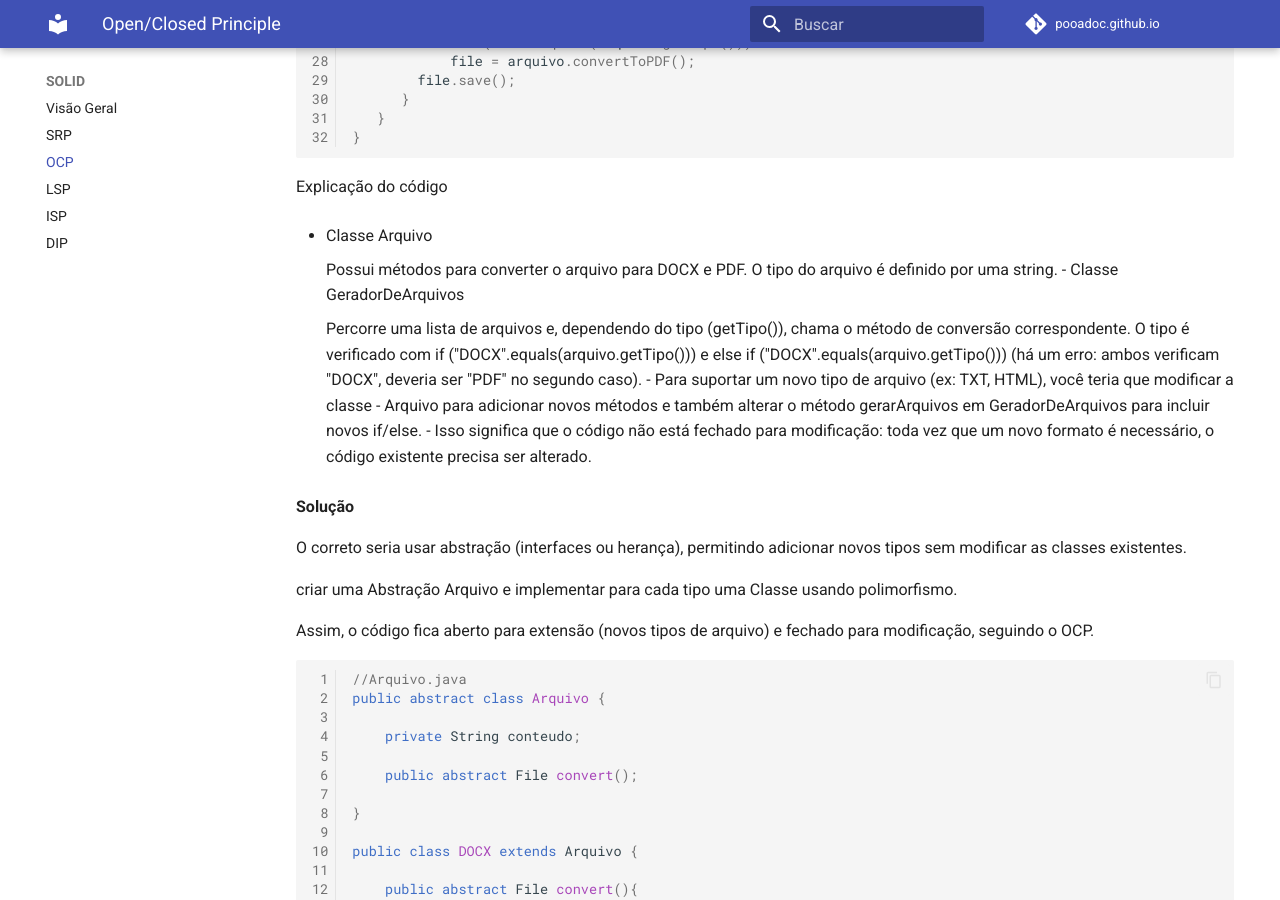
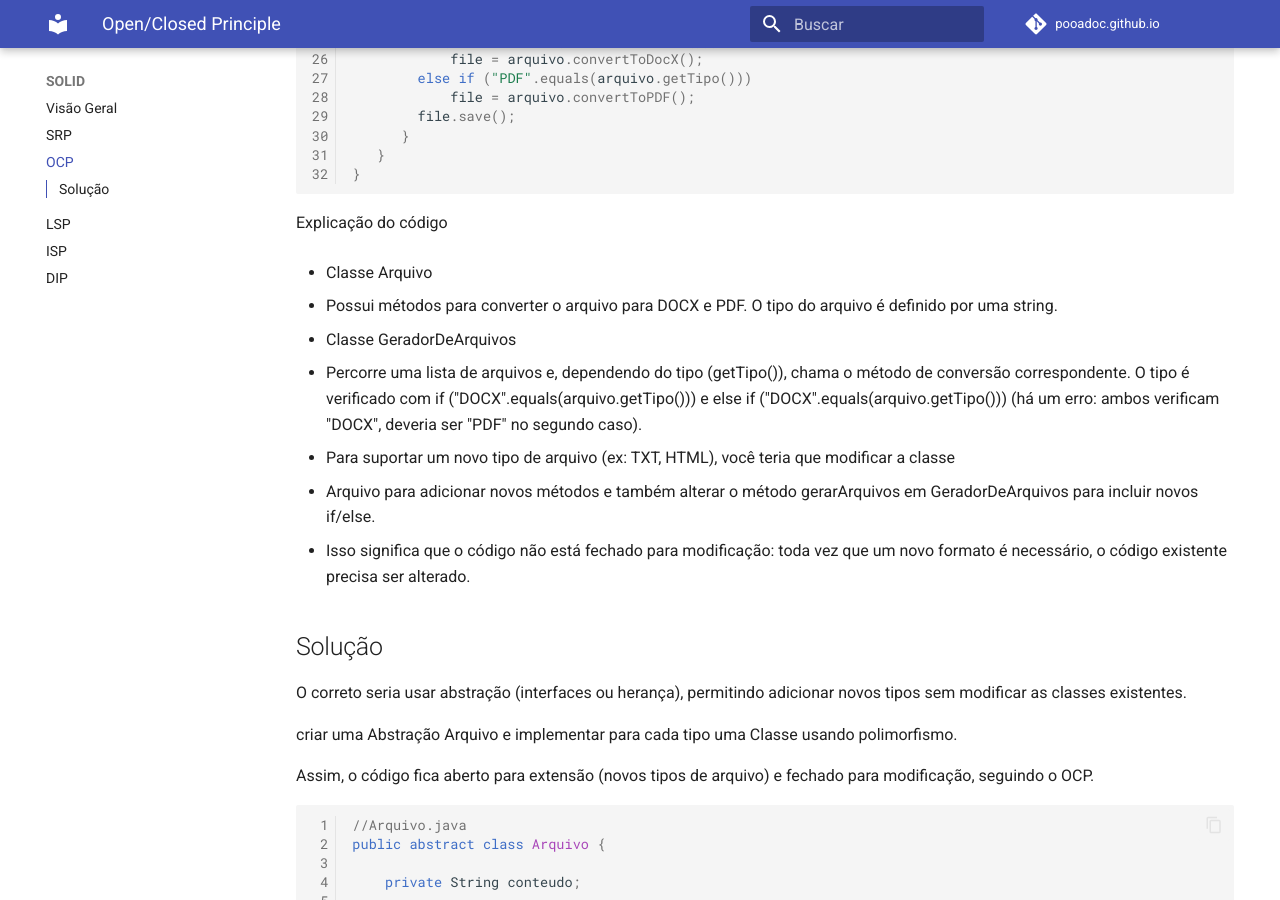
Before and after one commit to pooadoc/pooadoc.github.io, an MkDocs documentation site: the page built from docs/solid/ocp.md, in a window 1280 px wide and 900 px high, scrolled down 876 px. Built offline with MkDocs 1.6.1 and Material for MkDocs 9.7.7, drawn with Linux system fonts in a browser that asks for light colours; plug-ins that fetch from the network failed and are left out; comment, search, counter and statistics services are not loaded; some of the changed text lies outside the part shown.

Commit message:
sugestões de gabriel

```diff
--- a/docs/solid/ocp.md
+++ b/docs/solid/ocp.md
@@ -3,8 +3,8 @@ title: Open/Closed Principle
 ---
 
 
-!!! note Princípio do Aberto/Fechado (OCP)
-"Entidades de software devem ser abertas para extensão mas fechadas para modificação." - Martin, Robert C.
+!!! note "Princípio do Aberto/Fechado (OCP)"
+    "Entidades de software devem ser abertas para extensão mas fechadas para modificação". - Martin, Robert C.
 
 Estender o comportamento com código novo, sem alterar o existente.
 
@@ -52,17 +52,17 @@ Explicação do código
 
 - Classe Arquivo
 
-    Possui métodos para converter o arquivo para DOCX e PDF. O tipo do arquivo é definido por uma string.
+  - Possui métodos para converter o arquivo para DOCX e PDF. O tipo do arquivo é definido por uma string.
+
+
 - Classe GeradorDeArquivos
 
-    Percorre uma lista de arquivos e, dependendo do tipo (getTipo()), chama o método de conversão correspondente. O tipo é verificado com if ("DOCX".equals(arquivo.getTipo())) e else if ("DOCX".equals(arquivo.getTipo())) (há um erro: ambos verificam "DOCX", deveria ser "PDF" no segundo caso).
-- Para suportar um novo tipo de arquivo (ex: TXT, HTML), você teria que modificar a classe
-- Arquivo para adicionar novos métodos e também alterar o método gerarArquivos em GeradorDeArquivos para incluir novos if/else.
-- Isso significa que o código não está fechado para modificação: toda vez que um novo formato é necessário, o código existente precisa ser alterado.
+  - Percorre uma lista de arquivos e, dependendo do tipo (getTipo()), chama o método de conversão correspondente. O tipo é verificado com if ("DOCX".equals(arquivo.getTipo())) e else if ("DOCX".equals(arquivo.getTipo())) (há um erro: ambos verificam "DOCX", deveria ser "PDF" no segundo caso).
+  - Para suportar um novo tipo de arquivo (ex: TXT, HTML), você teria que modificar a classe
+  - Arquivo para adicionar novos métodos e também alterar o método gerarArquivos em GeradorDeArquivos para incluir novos if/else.
+  - Isso significa que o código não está fechado para modificação: toda vez que um novo formato é necessário, o código existente precisa ser alterado.
 
-
-
-**Solução**
+## Solução
 
 O correto seria usar abstração (interfaces ou herança), permitindo adicionar novos tipos sem modificar as classes existentes.
 
```
